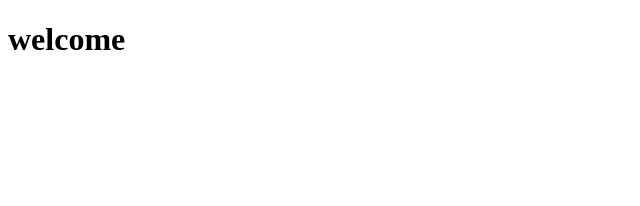
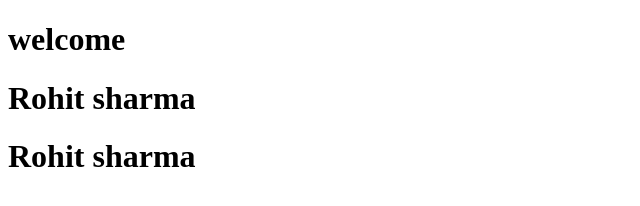
Before and after one commit to rajkumarpullelli7/mysite, a plain HTML site: page index.html in a window 1280 px wide. Shown: the whole page, without its empty margins (0-640 px from the left). Drawn offline with Linux system fonts and the light colour scheme.

Commit message:
index.html updated

```diff
--- a/index.html
+++ b/index.html
@@ -7,7 +7,8 @@
 </head>
 <body>
     <h1>welcome</h1>
-
+    <h1>Rohit sharma</h1>
+    <h1>Rohit sharma</h1>
 
 </body>
 </html>
```
